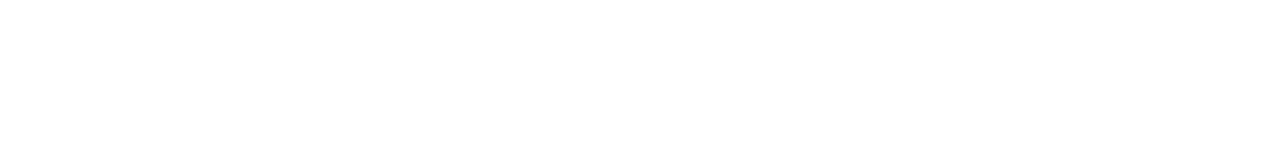
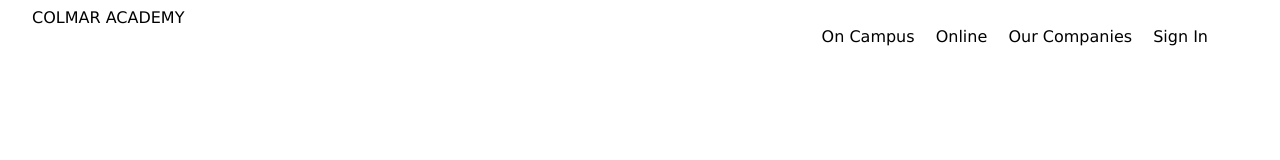
Before and after one commit to LuisTorrijos/Colmar, a plain HTML site: page index.html in a window 1280 px wide. Drawn offline with Linux system fonts and the light colour scheme.

Commit message:
Adding header

```diff
--- a/index.html
+++ b/index.html
@@ -2,6 +2,21 @@
 <html>
 <head>
     <title>Colmar Academy</title>
-    <link rel="stylesheet" type="text/css" href="Colmar/resources/css/style.css">
+    <link href="./resources/css/style.css" rel="stylesheet" type="text/css">
 </head>
+<body>
+    <header class="container">
+        <div class="colmar-logo">
+            <span>COLMAR ACADEMY</span>
+        </div>
+        <div class="nav">
+            <nav>
+                <span>On Campus</span>
+                <span>Online</span>
+                <span>Our Companies</span>
+                <span>Sign In</span>
+            </nav>
+        </div>
+    </header>
+</body>
 </html>
--- a/resources/css/style.css
+++ b/resources/css/style.css
@@ -0,0 +1,19 @@
+body {
+    font-family: Verdana, Geneva, Tahoma, sans-serif;
+}
+
+.container {
+    height: 64px;
+    width: auto;
+    margin-left: 24px;
+    margin-right: 24px;
+}
+
+.nav {
+    text-align: right;
+    margin-right: 24px;
+}
+
+.nav span {
+    padding-right: 16px;
+}
```
